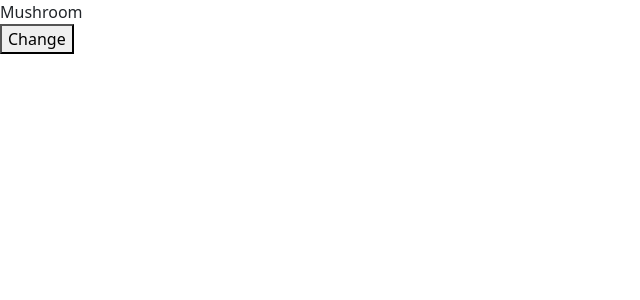
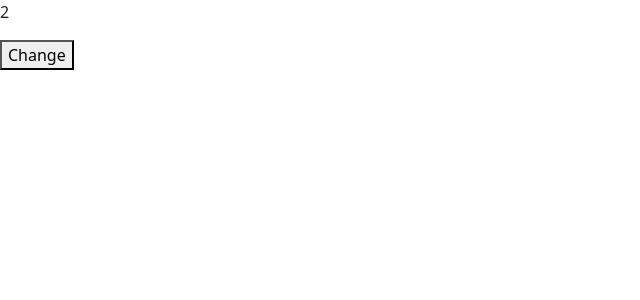
Before and after one commit to Hussain-hamim/Expense-Tracker, a React (Vite) app: page / in a window 1280 px wide. Shown: the top 300 px of the page, without its empty margins (0-640 px from the left). Built offline with nearby package versions, Linux system fonts and the light colour scheme.

Commit message:
exercise: deeply nested object and array.

```diff
--- a/src/App.tsx
+++ b/src/App.tsx
@@ -1,18 +1,30 @@
 import { useState } from "react";
 
 function App() {
-  const [pizza, setPizza] = useState({
-    name: "Spicy Pepperoni",
-    topping: ["Mushroom "],
+  const [cart, setCart] = useState({
+    discount: 0.1,
+    items: [
+      { id: 1, title: "product 1", quantity: 2 },
+      { id: 2, title: "product 2", quantity: 2 },
+    ],
   });
 
   function handleClick() {
-    setPizza({ ...pizza, topping: [...pizza.topping, "Cheese "] });
+    setCart({
+      ...cart,
+      items: cart.items.map((item) =>
+        item.id === 1 ? { ...item, quantity: 3 } : item
+      ),
+    });
   }
 
   return (
     <>
-      <div>{pizza.topping}</div>
+      <div>
+        {cart.items.map((item) =>
+          item.id === 1 ? <p key={item.id}>{item.quantity}</p> : ""
+        )}
+      </div>
       <button onClick={handleClick}>Change</button>
     </>
   );
```
